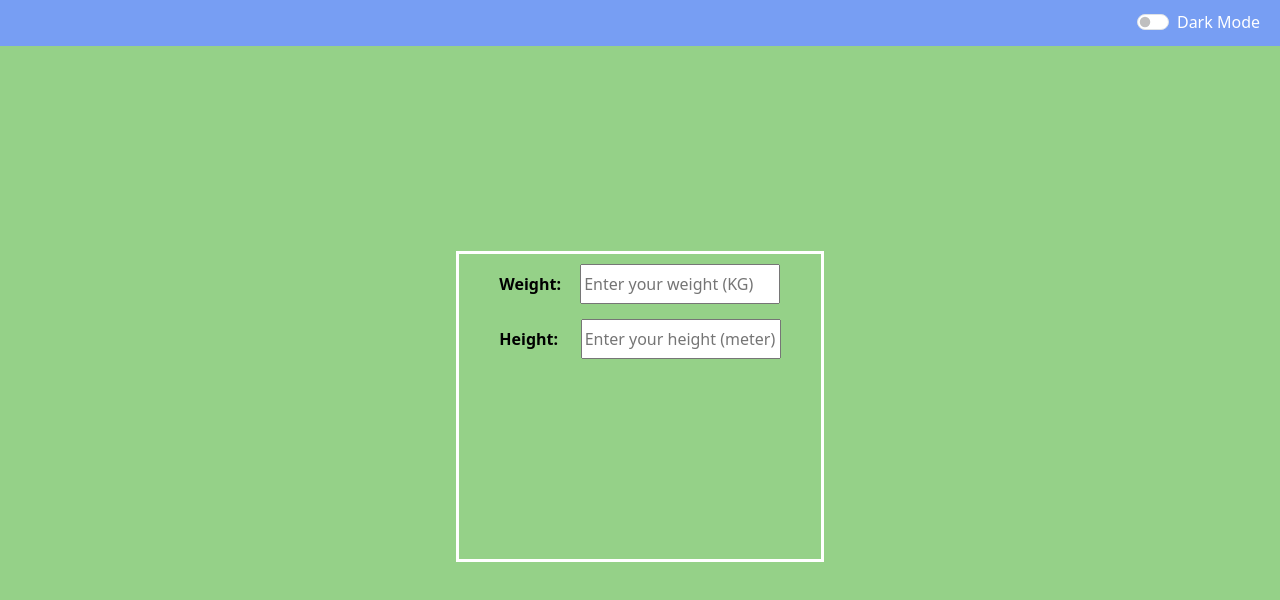
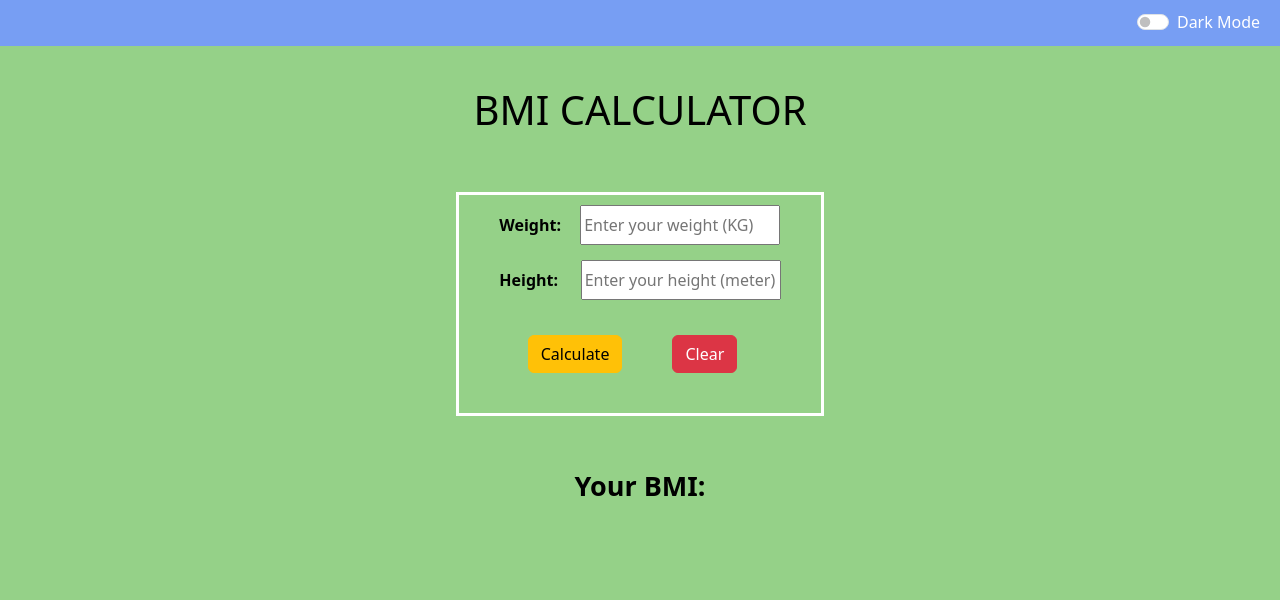
Before and after one commit to Sadat388/BMI-Calculator, a React (Create React App) app: page / in a window 1280 px wide. Shown: the top 600 px of the page. Built offline with nearby package versions, Linux system fonts and the light colour scheme.

Commit message:
added JS logic and worked on styles

```diff
--- a/package.json
+++ b/package.json
@@ -3,6 +3,7 @@
   "version": "0.1.0",
   "private": true,
   "dependencies": {
+    "@popperjs/core": "^2.11.8",
     "bootstrap": "^5.3.3",
     "cra-template": "1.2.0",
     "react": "^19.0.0",
--- a/src/App.css
+++ b/src/App.css
@@ -16,17 +16,29 @@ body {
   margin-right: 10px;
 }
 
+.form-check-input {
+  cursor: pointer;
+}
+
+.title {
+  color: black;
+  font-weight: bold;
+  display: flex;
+  justify-content: center;
+  padding-top: 40px;
+}
+
 .containerBmi {
   display: flex;
   justify-content: center;
   align-items: center;
-  height: 90vh;
+  padding: 50px;
 }
 
 .containerBmi .wei-hei {
   border: 3.5px solid white;
   padding-top: 10px;
-  padding-bottom: 200px;
+  padding-bottom: 40px;
   padding-left: 40px;
   padding-right: 40px;
 }
@@ -56,3 +68,25 @@ body {
   width: 200px;
   height: 40px;
 }
+
+.containerBmi .wei-hei .bmi-btn {
+  padding-right: 15px;
+  font-weight: bold;
+  color: black;
+  margin-top: 35px;
+  display: flex;
+  justify-content: center;
+}
+
+.bmi-result {
+  font-size: 27px;
+  color: black;
+  font-weight: bold;
+  display: flex;
+  justify-content: center;
+}
+
+.bmi-btn {
+  display: flex;
+  gap: 50px;
+}
--- a/src/Components/Bmi.jsx
+++ b/src/Components/Bmi.jsx
@@ -1,19 +1,70 @@
-import React from "react";
+import React, { useState } from "react";
 
 export const Bmi = () => {
+  const [weight, setWeight] = useState("");
+  const [height, setHeight] = useState("");
+  const [result, setResult] = useState(null);
+
+  const handleClick = () => {
+    const weightValue = parseFloat(weight);
+    const heightValue = parseFloat(height);
+
+    if (!isNaN(weightValue) && !isNaN(heightValue)) {
+      setResult(weightValue / (heightValue * heightValue));
+    } else {
+      alert("Please enter valid numbers!");
+    }
+  };
+
+  const handleClickClear = () => {
+    setWeight("");
+    setHeight("");
+    setResult(null);
+  };
+
   return (
+    <>
+      <div className="title">
+        <h1>BMI CALCULATOR</h1>
+      </div>
+
       <div className="containerBmi">
         <div className="wei-hei">
           <div className="weight">
             <span>Weight: </span>
-          <input type="text" placeholder="Enter your weight (KG)" />
+            <input
+              type="text"
+              value={weight}
+              onChange={(event) => setWeight(event.target.value)}
+              placeholder="Enter your weight (KG)"
+            />
           </div>
 
           <div className="height">
             <span>Height: </span>
-          <input type="text" placeholder="Enter your height (meter)" />
+            <input
+              type="text"
+              value={height}
+              onChange={(event) => setHeight(event.target.value)}
+              placeholder="Enter your height (meter)"
+            />
+          </div>
+
+          <div className="bmi-btn">
+            <button class="btn btn-warning" onClick={handleClick}>
+              Calculate
+            </button>
+
+            <button class="btn btn-danger" onClick={handleClickClear}>
+              Clear
+            </button>
           </div>
         </div>
       </div>
+
+      <div className="bmi-result">
+        Your BMI: {result !== null ? result.toFixed(2) : ""}
+      </div>
+    </>
   );
 };
```
Also changed, not shown: 1 other file (tests, documents, lock files or other folders). Lines whose indentation alone changed are shown as unchanged.
